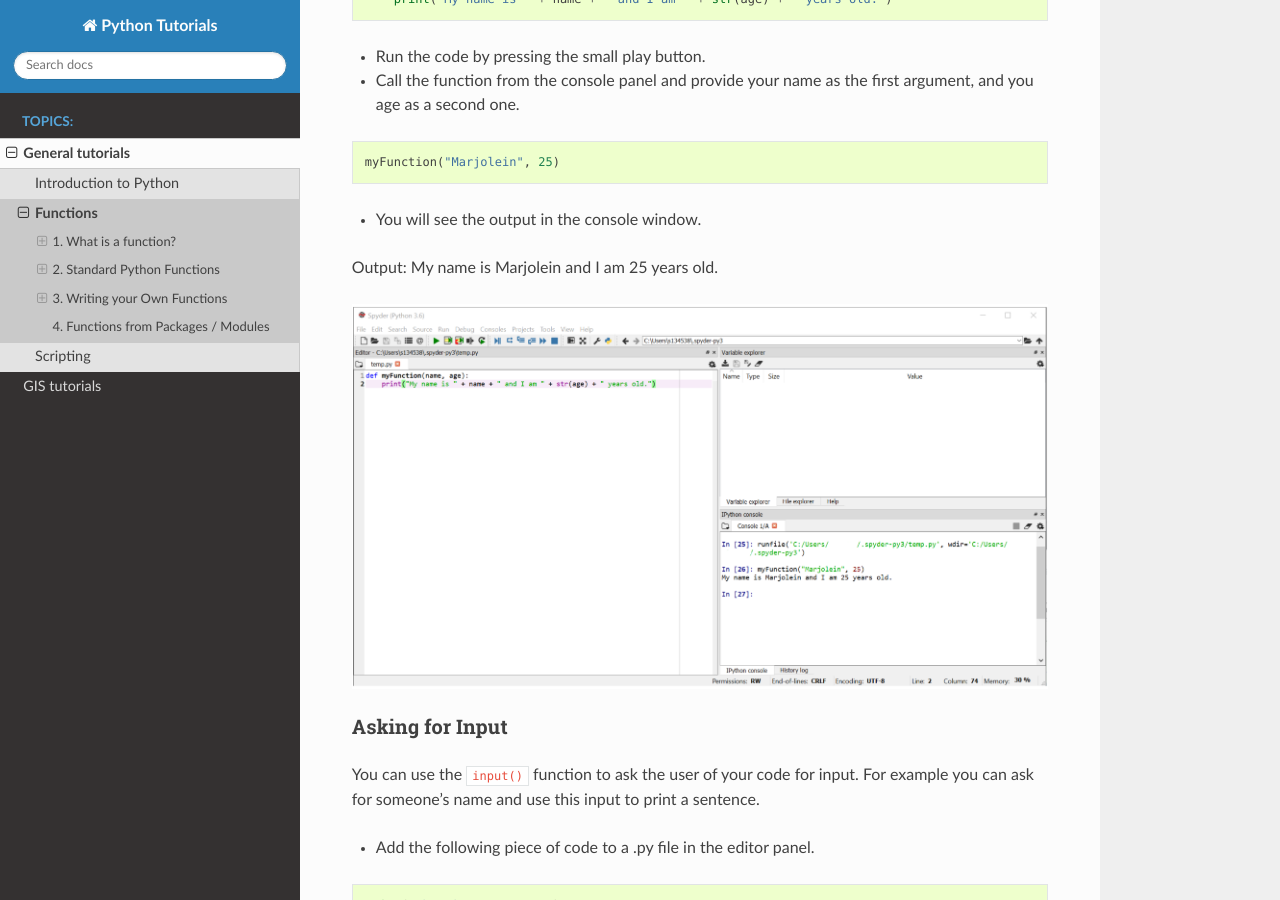
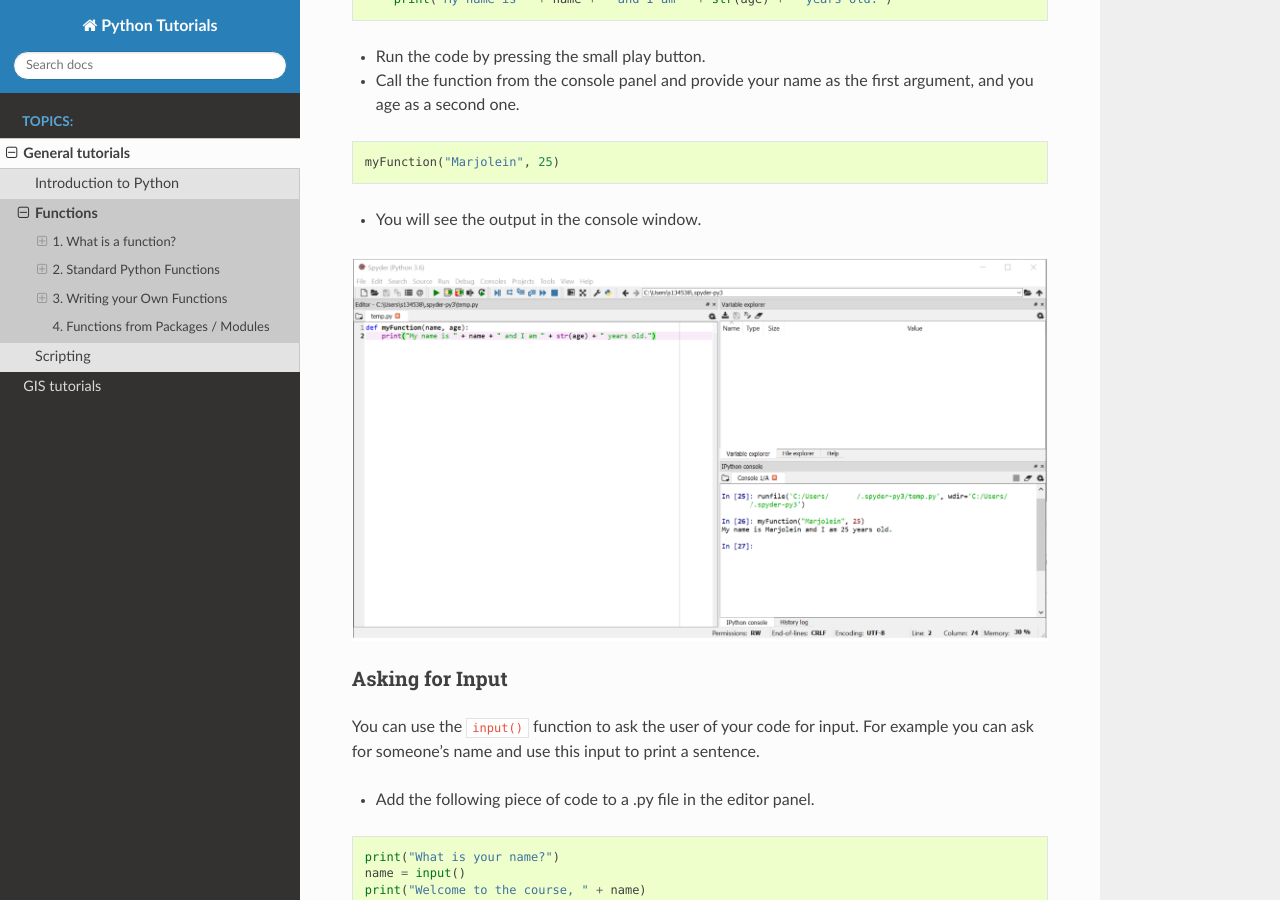
Before and after one commit to MarjoleinHordijk/PythonTutorials, a Sphinx documentation site: the page built from docs/source/01_02_Functions.md, in a window 1280 px wide and 900 px high, scrolled down 5017 px. Built offline with Sphinx 7.4.7 and the Read the Docs theme 2.0.0, drawn with Linux system fonts in a browser that asks for light colours; pages that are not in the unit, such as notebooks, are missing from menus.

Commit message:
functions

````diff
--- a/docs/source/01_02_Functions.md
+++ b/docs/source/01_02_Functions.md
@@ -121,8 +121,6 @@ myFunction("Marjolein", 25)
 ```
 - You will see the output in the console window.
 
-Output: My name is Marjolein and I am 25 years old.
-
 ![](https://github.com/MarjoleinHordijk/PythonTutorials/blob/master/images/01_02/3.png?raw=true)
 
 ### Asking for Input
--- a/docs/source/01_General.rst
+++ b/docs/source/01_General.rst
@@ -8,3 +8,4 @@ General Tutorials
    Introduction to Python <01_01_Intro.md>
    Functions <01_02_Functions.md>
    Scripting <01_03_Scripting.md>
+   Loops <01_04_Loops.md>
````
Also changed, not shown: 6 other files.
